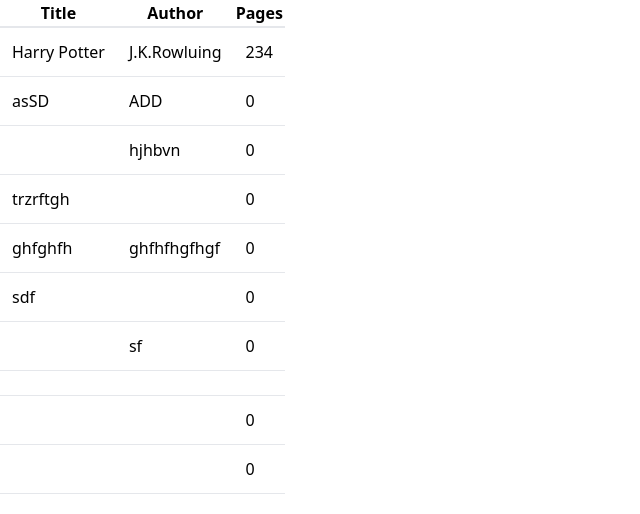
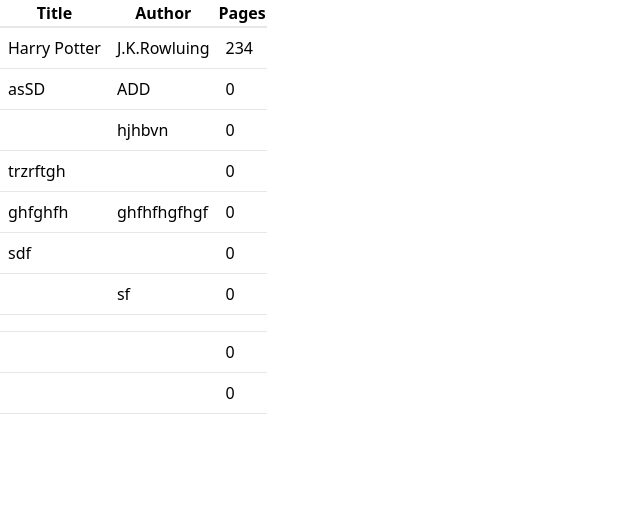
Before and after one commit to AntimonS/books-repository, a React (Create React App) app: page / in a window 1280 px wide. Shown: the top 514 px of the page, without its empty margins (0-640 px from the left). Built offline with nearby package versions, Linux system fonts and the light colour scheme; data requests are answered from the project's data file.

Commit message:
added reusable Table without finish syling

```diff
--- a/src/App.js
+++ b/src/App.js
@@ -1,12 +1,12 @@
 import "./index.css";
-import BookList from "./components/BookList";
+//import BookList from "./components/BookList";
 import { useEffect, useContext } from "react";
 import BooksContext from "./context/books";
-import AddBook from "./components/AddBook";
-import Table from "./components/Table";
+//import AddBook from "./components/AddBook";*/
+import TablePage from "./pages/TablePage";
 
 export default function App() {
-  const { books, fetchBooks } = useContext(BooksContext);
+  const { fetchBooks } = useContext(BooksContext);
 
   useEffect(() => {
     fetchBooks();
@@ -15,7 +15,7 @@ export default function App() {
 
   return (
     <div>
-      <Table />
+      <TablePage />
     </div>
   );
 }
--- a/src/components/Table.js
+++ b/src/components/Table.js
@@ -1,24 +1,30 @@
 import { useContext } from "react";
 import BooksContext from "../context/books";
 
-function Table() {
+function Table({ config }) {
   const { books } = useContext(BooksContext);
-  const renderedBooksInfo = books.map((book) => (
-    <tr className="border-b" key={book.id}>
-      <td className="p-3">{book.title}</td>
-      <td className="p-3">{book.author}</td>
-      <td className="p-3">{book.pages}</td>
-    </tr>
+
+  const renderedHeaders = config.map((columnConfig) => (
+    <th key={columnConfig.label}>{columnConfig.label}</th>
   ));
+
+  const renderedBooksInfo = books.map((rowData) => {
+    const renderedCells = config.map((column) => (
+      <td key={column.label} className="p-2">
+        {column.render(rowData)}
+      </td>
+    ));
+    return (
+      <tr className="border-b" key={rowData.id}>
+        {renderedCells}
+      </tr>
+    );
+  });
 
   return (
     <table className="table-auto border-spacing-2">
       <thead>
-        <tr className="border-b-2">
-          <th>Title</th>
-          <th>Author</th>
-          <th>Pages</th>
-        </tr>
+        <tr className="border-b-2">{renderedHeaders}</tr>
       </thead>
       <tbody>{renderedBooksInfo}</tbody>
     </table>
--- /dev/null
+++ b/src/pages/TablePage.js
@@ -0,0 +1,17 @@
+import Table from "../components/Table";
+
+function TablePage() {
+  const config = [
+    { label: "Title", render: (book) => book.title },
+    { label: "Author", render: (book) => book.author },
+    { label: "Pages", render: (book) => book.pages },
+  ];
+
+  return (
+    <div>
+      <Table config={config} />
+    </div>
+  );
+}
+
+export default TablePage;
```
